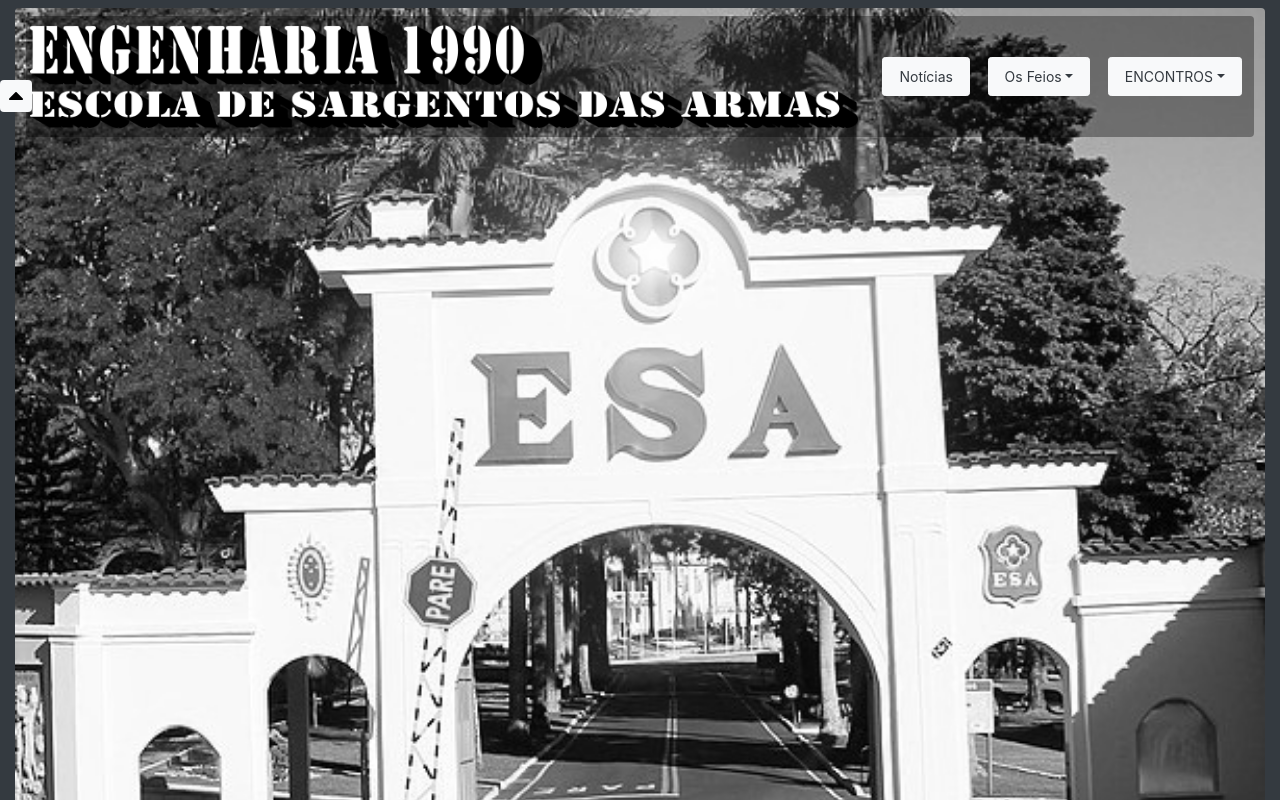
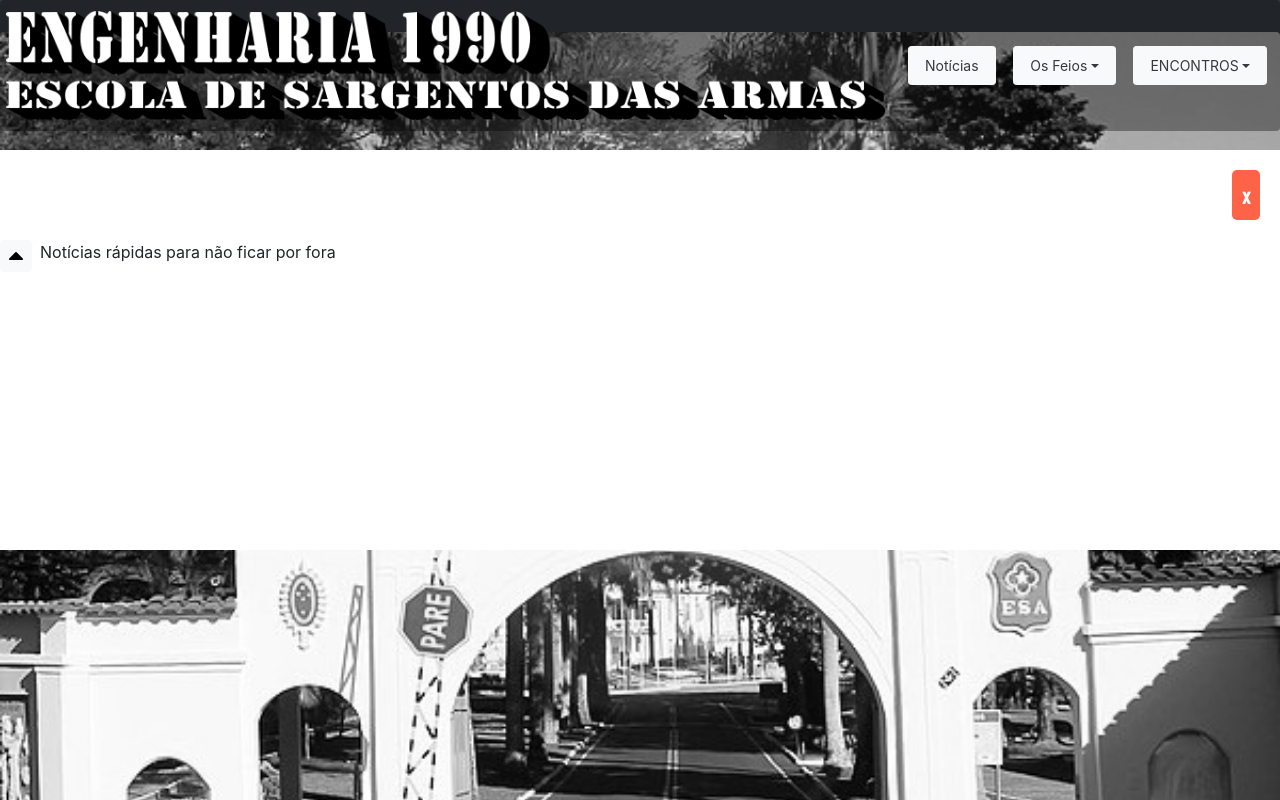
Before and after one commit to alexanderxaviermoreira/webdevstudent, a plain HTML site: page turma-montese/index.html in a window 1280 px wide. Shown: the top 800 px of the page. Drawn offline with nearby package versions, Linux system fonts and the light colour scheme.

Commit message:
Modal creation

```diff
--- a/turma-montese/assets/css/style.css
+++ b/turma-montese/assets/css/style.css
@@ -1,13 +1,23 @@
+*{
+    margin: 0;
+    padding: 0;
+    box-sizing: border-box;
+    border: 0;
+}
 html {
     scroll-behavior: smooth;
-    }
+}
+main{
+    width: 100%;
+    min-height: 100vh;
+}
 .cabecalho {
     height: 100vh;
-
     background-image:url('../imagens/EsSA_portao_das_armas_PB.png');
     background-position:center;
     background-size:cover;
     background-repeat:no-repeat;
+    transition: ease-in-out 300ms all;
 }
 .corpo01 {
     height: auto;
@@ -54,6 +64,15 @@ html {
 .rodape {
     height: auto;
 }
+.rodape .m-1{
+    display: flex;
+    justify-content: center;
+    align-items: center;
+    flex-flow: row wrap;
+}
+.rodape .m-1 a,img,span{
+    margin: 2px;
+}
 .rodape img {
     width: 2em;
 }
@@ -65,11 +84,14 @@ html {
 
 .navbar {
     position: fixed;
-    top: 2%;
-    left: 2%;
+    top: 0;
+    left: 0;
     z-index: 99999;
-    width: 96%;
+    width: 100%;
     background-color: rgba(0, 0, 0, 0.35)
+}
+.cabecalho:hover{
+    filter: sepia(100%);
 }
 .navbar-nav {
     background-color: transparent;
@@ -95,7 +117,7 @@ html {
 
 .botao_fixo {
     position: fixed;
-    top: 10%;
+    top: 30%;
     left: 0;
     z-index: 99999;
     width: 2em;
@@ -107,9 +129,6 @@ html {
   }
 
 /* BOTÃO FIXO */
-
-
-/* CARROSSEL */
 
 .carousel-item p {
     font-size: 1em;
@@ -173,3 +192,45 @@ html {
 }
 
 /* ENCONTROS */
+
+
+/* MODAL */
+
+.modal{
+    width: 100%;
+    height: 400px;
+    background-color: #fff;
+    position: fixed;
+    top: 150px;
+    left: 0;
+    z-index: 1000;
+    display: block;
+    padding: 20px;
+    display: flex;
+    flex-direction: column;
+}
+.modal-top{
+    width: 100%;
+    display: flex;
+    flex-direction: row;
+    justify-content: flex-end;
+    align-items: center;
+}
+.modal .content{
+    padding: 20px;
+}
+.btn-close{
+    font-family: 'Oswald', sans-serif;
+    font-weight: 900;
+    font-size: 20px;
+    padding: 10px;
+    background-color: transparent;
+    text-align: center;
+    cursor: pointer;
+    background-color: tomato;
+    color: #fff;
+    border-radius: 5px;
+}
+
+
+/* MODAL */
--- a/turma-montese/index.html
+++ b/turma-montese/index.html
@@ -15,7 +15,22 @@
 </head>
 <body class="bg-dark">
 
-    <main class="container-fluid mt-2 mb-2">
+    <!-- MODAL -->
+
+    <div class="modal">
+        <div class="modal-top">
+            <div class="btn-close">x</div>
+        </div>
+        <div class="content">
+          <p class="title">Notícias rápidas para não ficar por fora</p>
+          <p class="news"></p>
+        </div>
+    </div>
+
+
+    <!-- MODAL -->
+
+    <main class="mt-2 mb-2">
 
         <!-- TOPO --> <span id="topo"></span> <!-- TOPO -->
 
@@ -124,15 +139,15 @@
                     </div>
                 </div>
 
-                <!-- <div class="card">
+                <div class="card">
                     <img class="card-img-top " src="assets/imagens/enquete.svg" alt="">
                     <div class="card-body">
-                        <h4 class="card-title"> </h4>
-                        <p class="card-text"> </p>
+                        <h4 class="card-title">17 Set 2020</h4>
+                        <p class="card-text">Criado um grupo no WhatsApp só para aqueles que optaram participar da confraternização em João Pessoa. A finalidade é repassar informações mais detalhadas sobre o evento e se necessário dar um maior apoio aos participantes.</p>
                     </div>
                 </div>
 
-                <div class="card">
+                <!-- <div class="card">
                     <img class="card-img-top" src="assets/imagens/enquete.svg" alt="">
                     <div class="card-body">
                         <h4 class="card-title"> </h4>
@@ -500,5 +515,16 @@
 <script src="https://cdnjs.cloudflare.com/ajax/libs/jquery/3.3.1/jquery.slim.min.js"></script>
 <script src="https://cdnjs.cloudflare.com/ajax/libs/popper.js/1.14.7/umd/popper.min.js"></script>
 <script src="https://cdnjs.cloudflare.com/ajax/libs/twitter-bootstrap/4.3.1/js/bootstrap.min.js"></script>
+
+<script>
+
+function noModal(){
+    document.querySelector('.btn-close').addEventListener('click',()=>{
+        document.querySelector('.modal').style.display='none';
+    });
+}
+noModal();
+
+</script>
 </body>
 </html>
```
Also changed, not shown: turma-montese/assets/js/script.js (line endings or trailing spaces).
